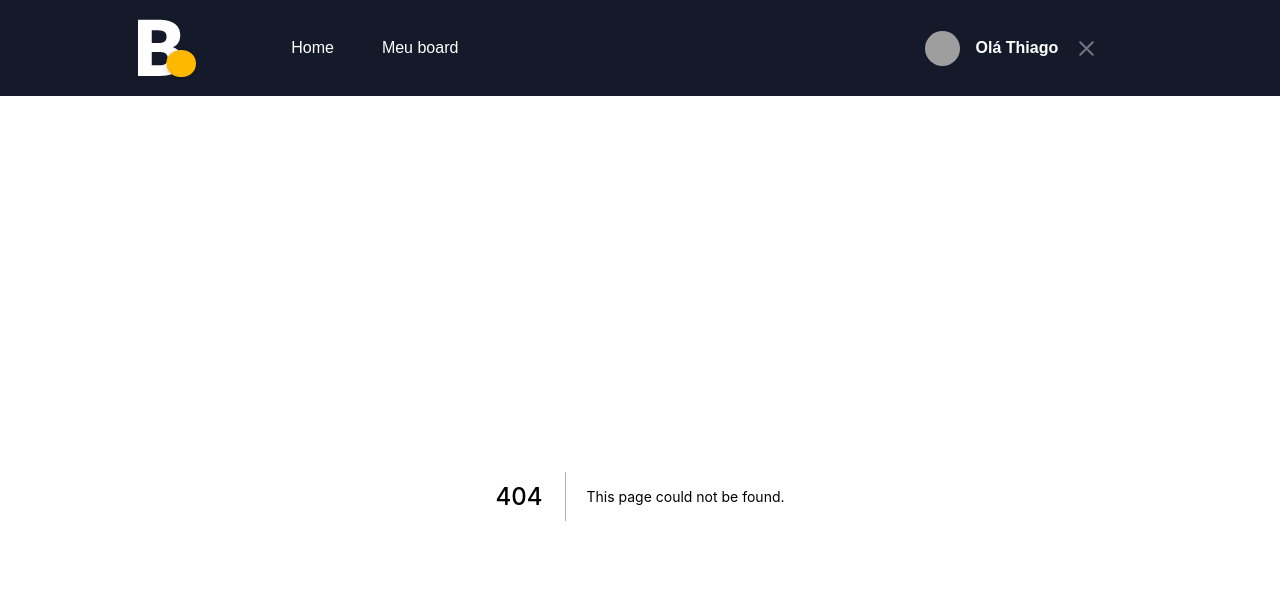
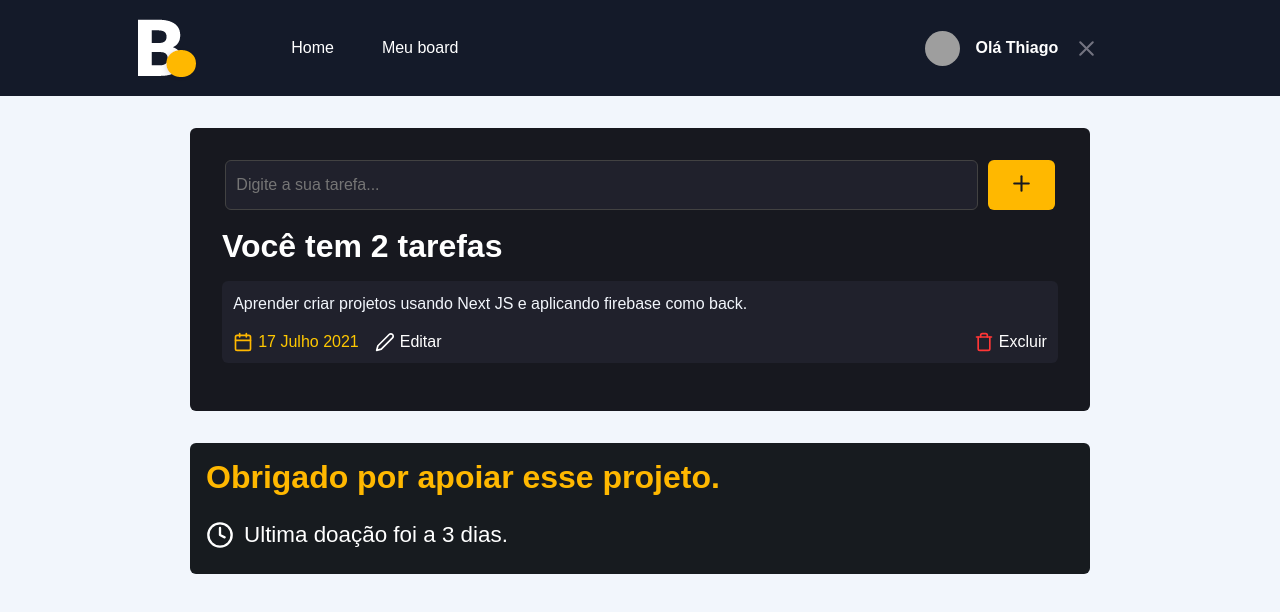
Before and after one commit to Thiagooffice/Board-Project, a Next.js app: page /board in a window 1280 px wide. Before the commit this address had no page. Shown: the top 612 px of the page. Built offline with nearby package versions, Linux system fonts and the light colour scheme; grey boxes are pictures that could not be loaded.

Commit message:
Criando tela board

```diff
--- /dev/null
+++ b/src/pages/board/index.tsx
@@ -0,0 +1,65 @@
+import styles from './styles.module.scss'
+import Head from 'next/head'
+import {FiPlus, FiCalendar, FiEdit2, FiTrash, FiClock} from 'react-icons/fi'
+
+export default function Board(){
+    return(
+        <>
+        <Head>
+        <title>Minhas tarefas - Board</title>
+        </Head>
+
+        <main className={styles.container}>
+
+          <form>
+            <input
+            type="text"
+            placeholder='Digite a sua tarefa...'
+            />
+            <button type='submit'>
+            <FiPlus size={25} color='#17181f' />
+
+            </button>
+          </form>
+
+          <h1>Você tem 2 tarefas</h1>
+
+          <section>
+            <article className={styles.taskList}>
+
+          <p>Aprender criar projetos usando Next JS e aplicando firebase como back.</p>
+
+          <div className={styles.actions}>
+            <div>
+              <div>
+          <FiCalendar size={20} color='#ffb800'/>
+          <time>17 Julho 2021</time>
+              </div>
+            <button>
+              <FiEdit2 size={20} color='#fff'/>
+              <span>Editar</span>
+            </button>
+            </div>
+
+            <button>
+              <FiTrash size={20} color='#ff3636'/>
+              <span>Excluir</span>
+            </button>
+          </div>
+            </article>
+          </section>
+
+        </main>
+
+        <div className={styles.vipContainer}>
+          <h3>Obrigado por apoiar esse projeto.</h3>
+          <div>
+            <FiClock size={28} color='#fff'/>
+            <time>
+              Ultima doação foi a 3 dias.
+            </time>
+          </div>
+        </div>
+        </>
+    )
+}
--- /dev/null
+++ b/src/pages/board/styles.module.scss
@@ -0,0 +1,109 @@
+.container{
+    max-width: 900px;
+    margin: 2rem auto;
+    padding: 2rem;
+    background-color: #17181f;
+    border-radius: 6px;
+
+    form{
+        display: flex;
+        justify-content: center;
+        align-items: center;
+
+        input{
+            width: 90%;
+            height: 50px;
+            background-color: #20212c;
+            border: 1px solid #424242;
+            border-radius: 6px;
+            padding: 3px 10px;
+            color: #fff;
+        }
+        button{
+            margin-left: 10px;
+            width: 8%;
+            height: 50px;
+            border: 0;
+            background-color: #ffb800;
+            border-radius: 6px;
+        }
+    }
+    h1{
+        color: #fff;
+        margin-top: 1.1rem;
+    }
+}
+.taskList{
+    background-color: #20212c;
+    margin: 1rem 0;
+    padding: 0.7rem;
+    border-radius: 6px;
+
+    p{
+        cursor: pointer;
+        color: #f2f6fc;
+        font-size: 1rem;
+        line-height: 150%;
+    }
+    .actions{
+        width: 100%;
+        display: flex;
+        flex-direction: row;
+        justify-content: space-between;
+        margin-top: 1rem;
+
+        div{
+            display: flex;
+            justify-content: center;
+            align-items: center;
+
+            time{
+                color: #ffc800;
+                margin-left: 5px;
+                margin-right: 1rem;
+            }
+        }
+    button{
+        background-color: transparent;
+        border: 0;
+        display: flex;
+        justify-content: center;
+        align-items: center;
+
+        & + button{
+            margin-left: 10px;
+        }
+        span{
+            margin-left: 5px;
+            color: #fff;
+            cursor: pointer;
+        }
+        span:hover{
+            filter: brightness(0.7);
+        }
+    }
+    }
+}
+.vipContainer{
+    max-width:900px;
+    margin: 1rem auto;
+    padding: 1rem;
+    background-color: #171b1f;
+    border-radius: 6px;
+
+    h3{
+        color:#ffb800;
+        font-size: 2rem;
+    }
+    div{
+        margin-top: 1rem;
+        display: flex;
+        align-items: center;
+
+        time{
+        color: #fff;
+        font-size: 1.4rem;
+        padding: 10px;
+        }
+    }
+}
```
